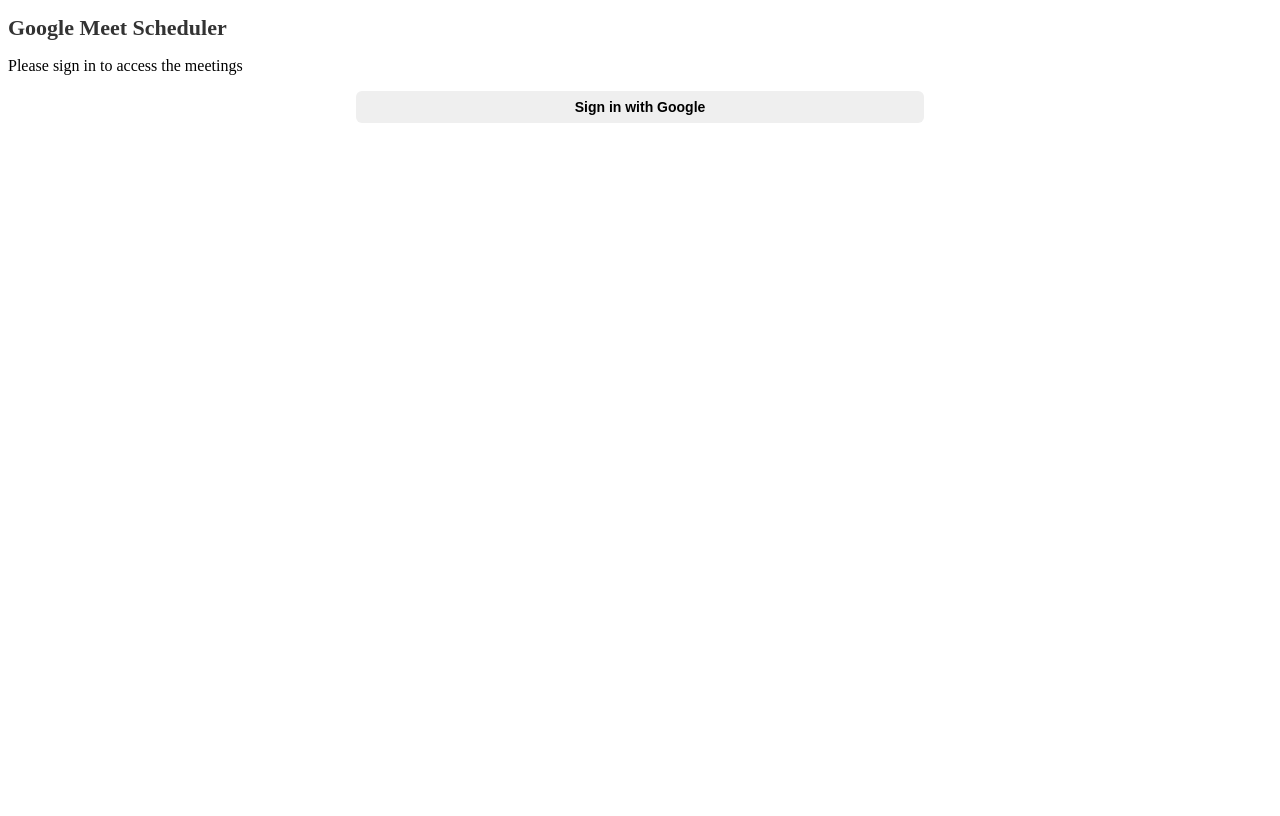
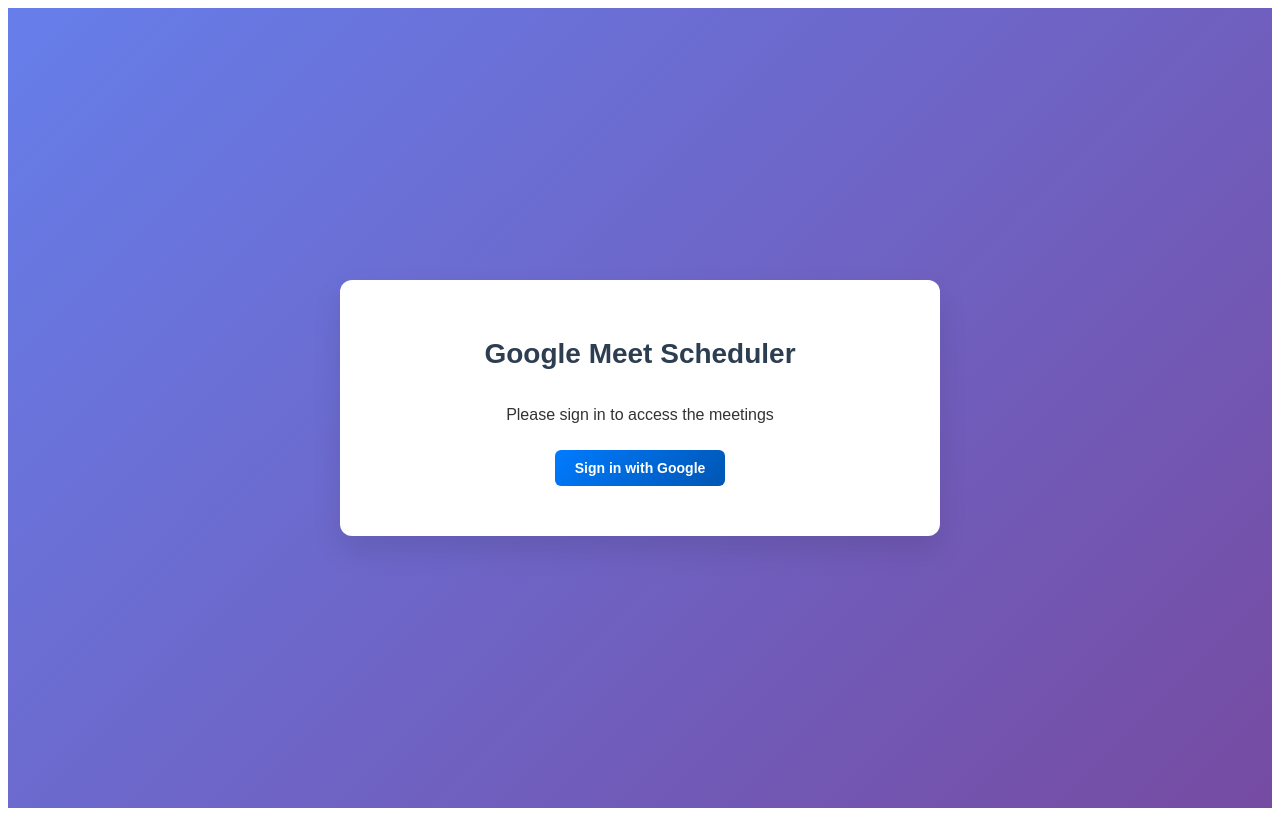
Before and after one commit to Dibyendu-13/meet-scheduler, a Next.js app: page / in a window 1280 px wide. Built offline with nearby package versions, Linux system fonts and the light colour scheme; no server answers.

Commit message:
Update Home.css

```diff
--- a/src/app/Home.css
+++ b/src/app/Home.css
@@ -1,138 +1,260 @@
-/* Global container */
-.container {
+.main-container {
   display: flex;
   align-items: center;
   justify-content: center;
-    height: 100vh;
+  min-height: 100vh;
   background: linear-gradient(135deg, #667eea, #764ba2);
+  background-size: cover;
+  background-position: center;
   padding: 20px;
+  font-family: 'Poppins', sans-serif;
+  color: #333;
+  margin: 0;
+  text-align: center;
+  box-sizing: border-box;
 }
 
-  /* Card styling */
-  .card {
-    background: white;
-    padding: 25px;
-    border-radius: 10px;
-    box-shadow: 0 6px 12px rgba(0, 0, 0, 0.15);
-    text-align: center;
-    width: 400px;
-    animation: fadeIn 0.5s ease-in-out;
+.meeting-card {
+  background-color: white;
+  border-radius: 12px;
+  box-shadow: 0px 15px 30px rgba(0, 0, 0, 0.1);
+  padding: 40px;
+  width: 100%;
+  max-width: 600px;
+  display: flex;
+  flex-direction: column;
+  align-items: center;
+  justify-content: center;
+  transition: all 0.3s ease;
+  box-sizing: border-box;
 }
 
-  /* Headings */
 h1 {
-    font-size: 22px;
-    margin-bottom: 12px;
-    color: #333;
-    font-weight: bold;
+  font-size: 28px;
+  color: #2c3e50;
+  margin-bottom: 20px;
+  font-weight: 700;
 }
 
-  /* Smaller Buttons */
+h2 {
+  font-size: 22px;
+  color: #2c3e50;
+  margin-bottom: 15px;
+  font-weight: 600;
+}
+
 .btn {
-    display: block;
-    width: 45%;  /* Smaller width */
-    padding: 8px 12px;  /* Smaller padding */
+  display: inline-block;
+  width: auto;
+  padding: 10px 20px;
   border: none;
   border-radius: 6px;
-    font-size: 14px;  /* Smaller font size */
-    font-weight: bold;
-    margin: 12px auto;
+  font-size: 14px;
+  font-weight: 600;
   cursor: pointer;
-    transition: all 0.3s ease-in-out;
+  transition: all 0.3s ease;
+  text-align: center;
+  margin-top: 10px;
+  margin-bottom: 10px;
 }
 
-  .btn-primary {
+.primary-btn {
   background: linear-gradient(135deg, #007bff, #0056b3);
   color: white;
 }
 
-  .btn-primary:hover {
+.primary-btn:hover {
   background: linear-gradient(135deg, #0056b3, #003c80);
   transform: scale(1.05);
 }
 
-  .btn-danger {
-    background: linear-gradient(135deg, #dc3545, #a71d2a);
-    color: white;
-  }
-
-  .btn-danger:hover {
-    background: linear-gradient(135deg, #a71d2a, #7f131d);
-    transform: scale(1.05);
-  }
-
-  .btn-success {
+.success-btn {
+  margin-top: 20px;
   background: linear-gradient(135deg, #28a745, #1e7e34);
   color: white;
 }
 
-  .btn-success:hover {
+.success-btn:hover {
   background: linear-gradient(135deg, #1e7e34, #155d25);
   transform: scale(1.05);
 }
 
-  /* Input field */
-  .input {
+.input-field {
   width: 80%;
-    padding: 10px;
-    margin-top: 6px;
-    border: 2px solid #ccc;
-    border-radius: 6px;
-    font-size: 14px;
-    transition: all 0.3s ease-in-out;
+  padding: 16px;
+  border: 2px solid #ddd;
+  border-radius: 8px;
+  font-size: 16px;
+  margin-top: 12px;
+  transition: all 0.3s ease;
+  box-sizing: border-box;
 }
 
-  .input:focus {
+.input-field:focus {
   border-color: #007bff;
   outline: none;
-    box-shadow: 0 0 6px rgba(0, 123, 255, 0.4);
+  box-shadow: 0 0 5px rgba(0, 123, 255, 0.5);
 }
 
-  /* Meeting links */
-  .meeting-link {
-    display: inline-block;
-    margin-top: 12px;
-    padding: 8px 12px;
-    color: white;
-    background: linear-gradient(135deg, #007bff, #0056b3);
-    text-decoration: none;
-    font-weight: bold;
-    border-radius: 6px;
-    transition: all 0.3s ease-in-out;
-    font-size: 14px;
+.divider {
+  width: 100%;
+  height: 1px;
+  background-color: #eee;
+  margin: 30px 0;
 }
 
-  .meeting-link:hover {
-    background: linear-gradient(135deg, #0056b3, #003c80);
-    transform: scale(1.05);
+.input-label {
+  font-size: 16px;
+  font-weight: 600;
+  color: #555;
+  margin-bottom: 10px;
+}
+
+.link {
+  display: inline-block;
+  margin-top: 20px;
+  color: #007bff;
+  font-weight: 600;
   text-decoration: none;
 }
 
-  /* Divider */
-  hr {
-    margin: 20px 0;
-    border: 0;
-    height: 1px;
-    background: rgba(0, 0, 0, 0.2);
+.link:hover {
+  text-decoration: underline;
 }
 
-  /* Label */
-  .label {
-    display: block;
-    font-weight: bold;
-    font-size: 13px;
-    margin-top: 12px;
-    color: #555;
+.link,
+.btn {
+  transition: transform 0.3s ease;
 }
 
-  /* Fade-in animation */
+.link:hover {
+  transform: scale(1.05);
+}
+
 @keyframes fadeIn {
   from {
     opacity: 0;
-      transform: translateY(-15px);
+    transform: translateY(20px);
   }
   to {
     opacity: 1;
     transform: translateY(0);
   }
 }
+
+.meeting-card {
+  animation: fadeIn 0.5s ease-in-out;
+}
+
+.instant-meeting,
+.scheduled-meeting {
+  width: 100%;
+  padding: 10px 0;
+}
+
+.instant-meeting > h2,
+.scheduled-meeting > h2 {
+  margin-bottom: 15px;
+}
+
+.instant-meeting,
+.scheduled-meeting {
+  margin-bottom: 40px;
+}
+
+@media (max-width: 480px) {
+  .meeting-card {
+    padding: 20px;
+    max-width: 100%;
+  }
+
+  h1 {
+    font-size: 24px;
+  }
+
+  h2 {
+    font-size: 18px;
+  }
+
+  .btn {
+    padding: 8px 16px;
+    font-size: 12px;
+  }
+
+  .input-field {
+    font-size: 14px;
+  }
+
+  .input-label {
+    font-size: 14px;
+  }
+
+  .divider {
+    margin: 20px 0;
+  }
+}
+
+@media (min-width: 481px) and (max-width: 768px) {
+  .meeting-card {
+    max-width: 90%;
+  }
+
+  h1 {
+    font-size: 26px;
+  }
+
+  h2 {
+    font-size: 20px;
+  }
+
+  .btn {
+    padding: 9px 18px;
+    font-size: 13px;
+  }
+
+  .input-field {
+    font-size: 15px;
+  }
+
+  .input-label {
+    font-size: 15px;
+  }
+
+  .divider {
+    margin: 25px 0;
+  }
+}
+
+@media (min-width: 769px) {
+  .meeting-card {
+    max-width: 600px;
+    padding: 40px;
+  }
+
+  h1 {
+    font-size: 28px;
+  }
+
+  h2 {
+    font-size: 22px;
+  }
+
+  .btn {
+    padding: 10px 20px;
+    font-size: 14px;
+  }
+
+  .input-field {
+    font-size: 16px;
+  }
+
+  .input-label {
+    font-size: 16px;
+  }
+}
+
+@media (min-width: 380px) {
+  .join-meeting-link {
+    margin-left: 30px;
+  }
+}
```
Lines whose indentation alone changed are shown as unchanged.
